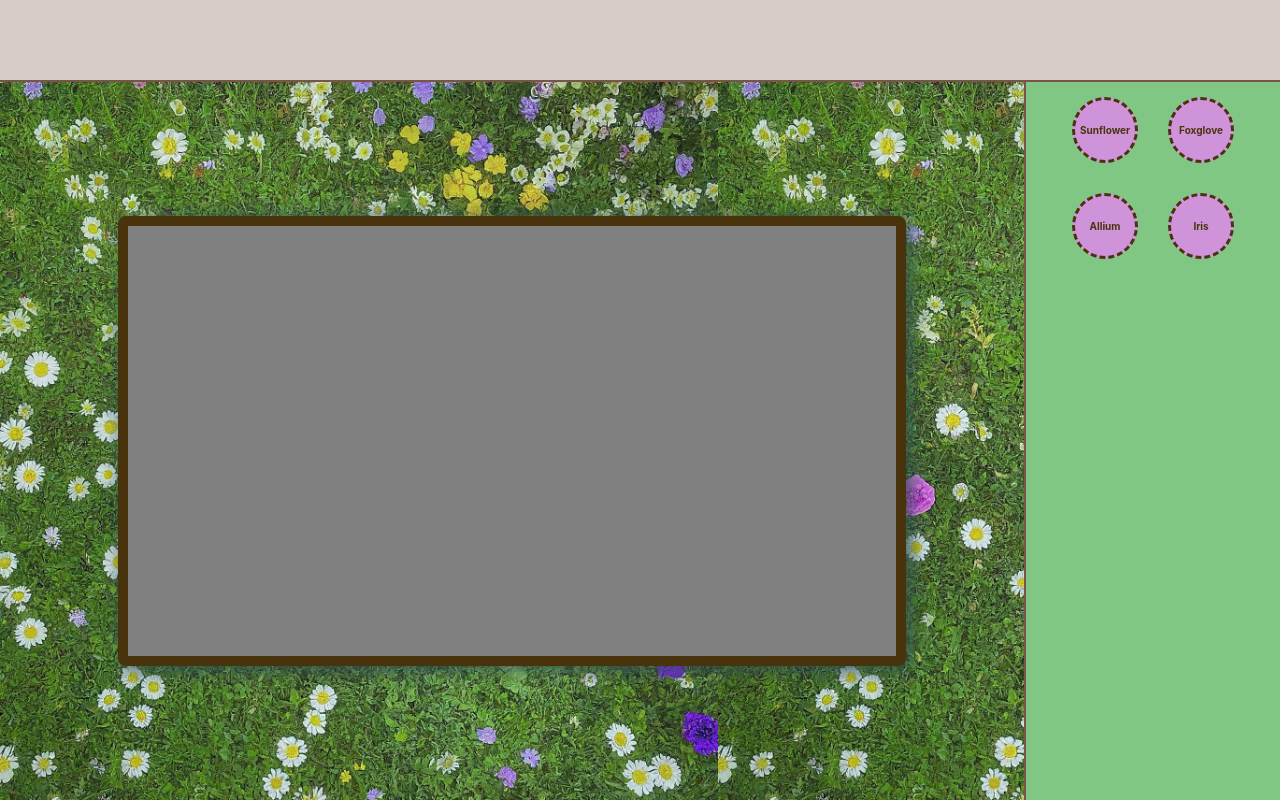
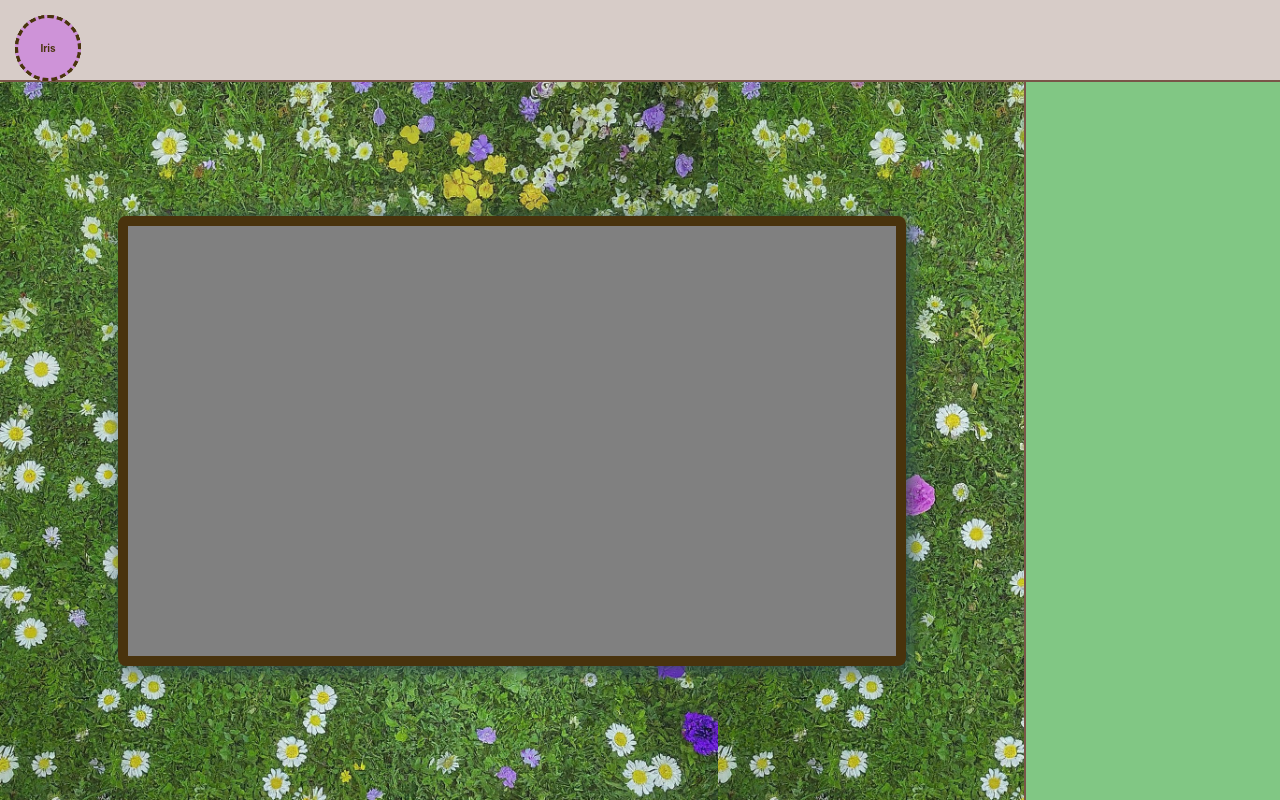
Before and after one commit to meckard/Garden-Buddy, a React (Create React App) app: page / in a window 1280 px wide. Built offline with nearby package versions, Linux system fonts and the light colour scheme.

Commit message:
got drag and drop working, but everything moves

```diff
--- a/src/Components/Flower.js
+++ b/src/Components/Flower.js
@@ -10,7 +10,7 @@ export default function Flower({ name, id, left, top }) {
 	const updateFlower = useFlowerStore((state) => state.updateFlower);
 	const elementRef = useRef(null);
 	const [positionStyle, setPositionStyle] = useState({
-		position: 'relative',
+		position: "absolute",
 		top: flower.top,
 		left: flower.left,
 	});
@@ -20,35 +20,57 @@ export default function Flower({ name, id, left, top }) {
 		if (elementRef.current) {
 			const rect = elementRef.current.getBoundingClientRect();
 			updateFlower(id, rect.x, rect.y);
-			setPositionStyle({ position: 'relative', top: rect.x, left: rect.y });
+			setPositionStyle({ position: "relative", top: rect.x, left: rect.y });
 		}
 	}, []);
 
-	const { attributes, listeners, isDragging, setNodeRef, transform, transition } =
-		useDraggable({ id });
+	const {
+		attributes,
+		listeners,
+		isDragging,
+		setNodeRef,
+		transform,
+		transition,
+	} = useDraggable({ id: id });
+
 	const style = {
 		transform: CSS.Translate.toString(transform),
 		transition,
-		positionStyle
+		top: `${positionStyle.top}px`,
+		left: `${positionStyle.left}px`,
+		position: "absolute", // Ensure absolute positioning within the container
 	};
 
-	if(isDragging) {
-		console.log(transform.x)
+	if (isDragging) {
+		console.log(transform.x);
 	}
 
 	useDndMonitor({
 		onDragEnd(event) {
-			setPositionStyle({ position: 'absolute', top:event.delta.x, left:event.delta.y})
+			const { delta } = event;
+			if (delta) {
+				const newTop = positionStyle.top + delta.y;
+				const newLeft = positionStyle.left + delta.x;
+
+				// Update the flower state with new position
+				updateFlower(id, newLeft, newTop);
+
+				// Update local state to persist new position
+				setPositionStyle({
+					top: newTop,
+					left: newLeft,
+					position: "absolute",
+				});
 			}
-	})
+		},
+	});
 
-	const handleDragEnd = (x,y) => {
-		setPositionStyle({ position: 'absolute', top:x, left:y})
+	const handleDragEnd = (x, y) => {
+		setPositionStyle({ position: "absolute", top: x, left: y });
+	};
+	console.log(positionStyle);
 
-	}
-	console.log(positionStyle)
-
-	console.log(style)
+	console.log(style);
 
 	return (
 		<useDndContext onDragEnd={handleDragEnd}>
@@ -59,7 +81,7 @@ export default function Flower({ name, id, left, top }) {
 				{...attributes}
 				className="plant-node"
 			>
-			{name}
+				<div>{name}</div>
 			</div>
 		</useDndContext>
 	);
```
Lines whose indentation alone changed are shown as unchanged.
